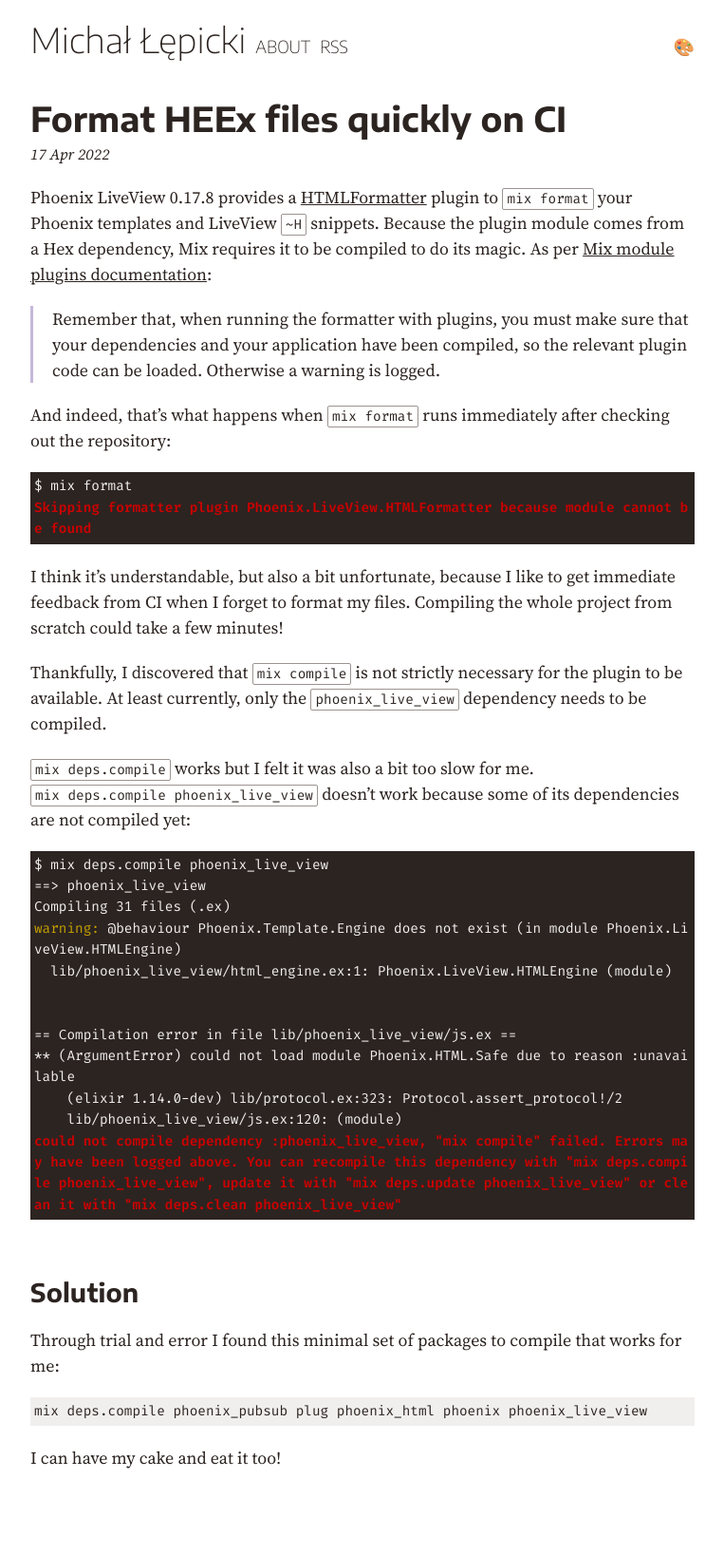
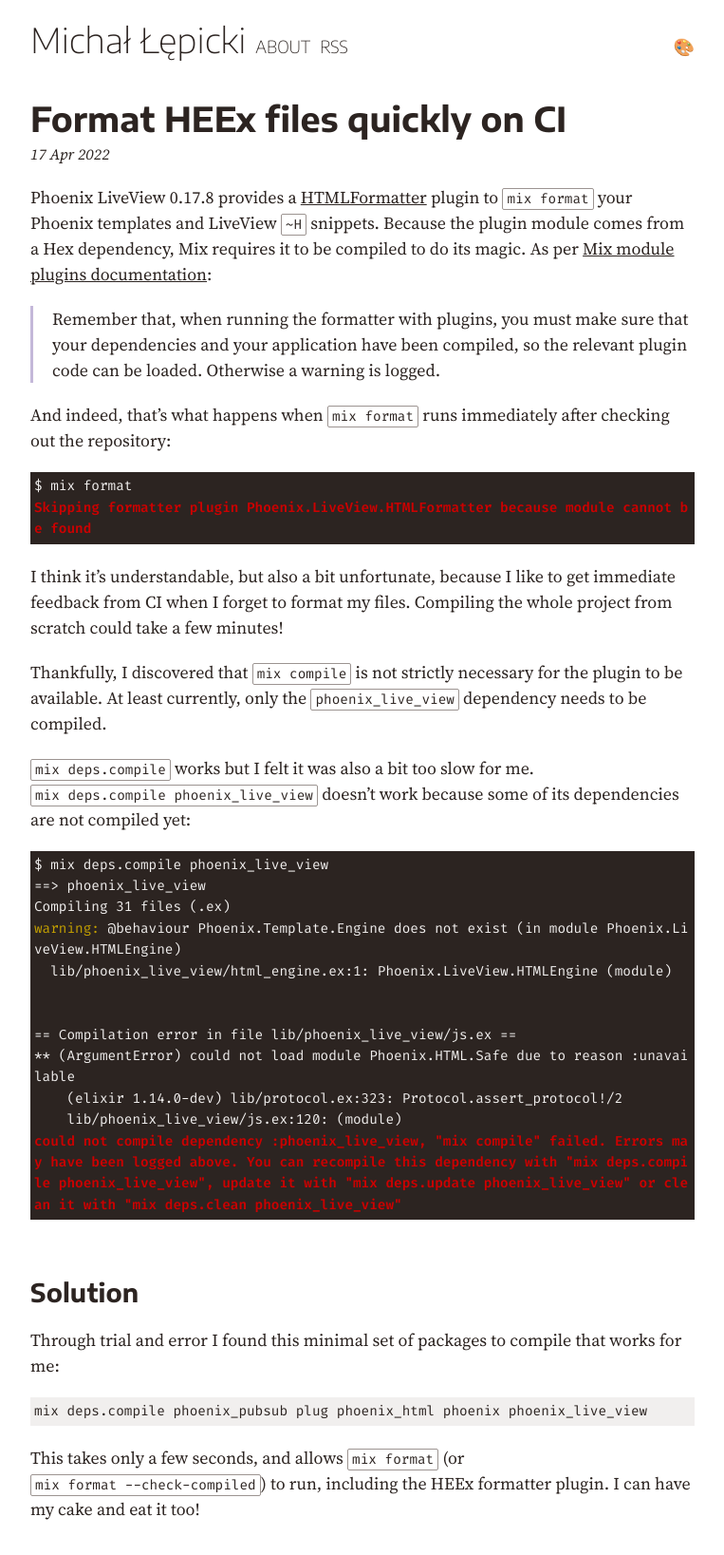
Before and after one commit to michallepicki/blog, a Jekyll site: the page built from _posts/2022-04-17-format-phoenix-quickly.md, in a window 1280 px wide. Shown: the whole page at 95% size, without its empty margins (258-1021 px from the left). Built offline with Jekyll 4.4.1, drawn with Linux system fonts in a browser that asks for light colours; before the commit the page ends 1583 px from its top, so only the background shows below that.

Commit message:
Update 2022-04-17-format-phoenix-quickly.md

````diff
--- a/_posts/2022-04-17-format-phoenix-quickly.md
+++ b/_posts/2022-04-17-format-phoenix-quickly.md
@@ -52,4 +52,4 @@ to compile that works for me:
 mix deps.compile phoenix_pubsub plug phoenix_html phoenix phoenix_live_view
 ```
 
-I can have my cake and eat it too!
+This takes only a few seconds, and allows `mix format` (or `mix format --check-compiled`) to run, including the HEEx formatter plugin. I can have my cake and eat it too!
````
